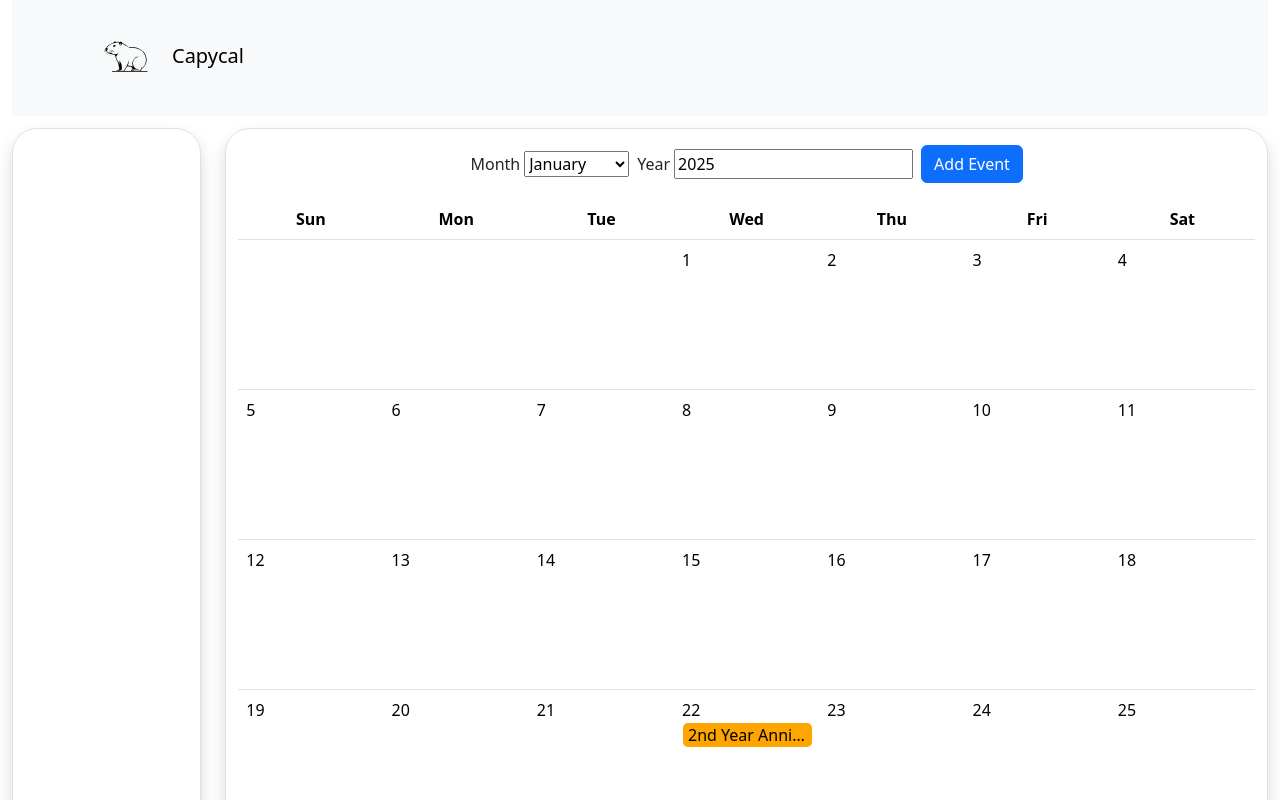
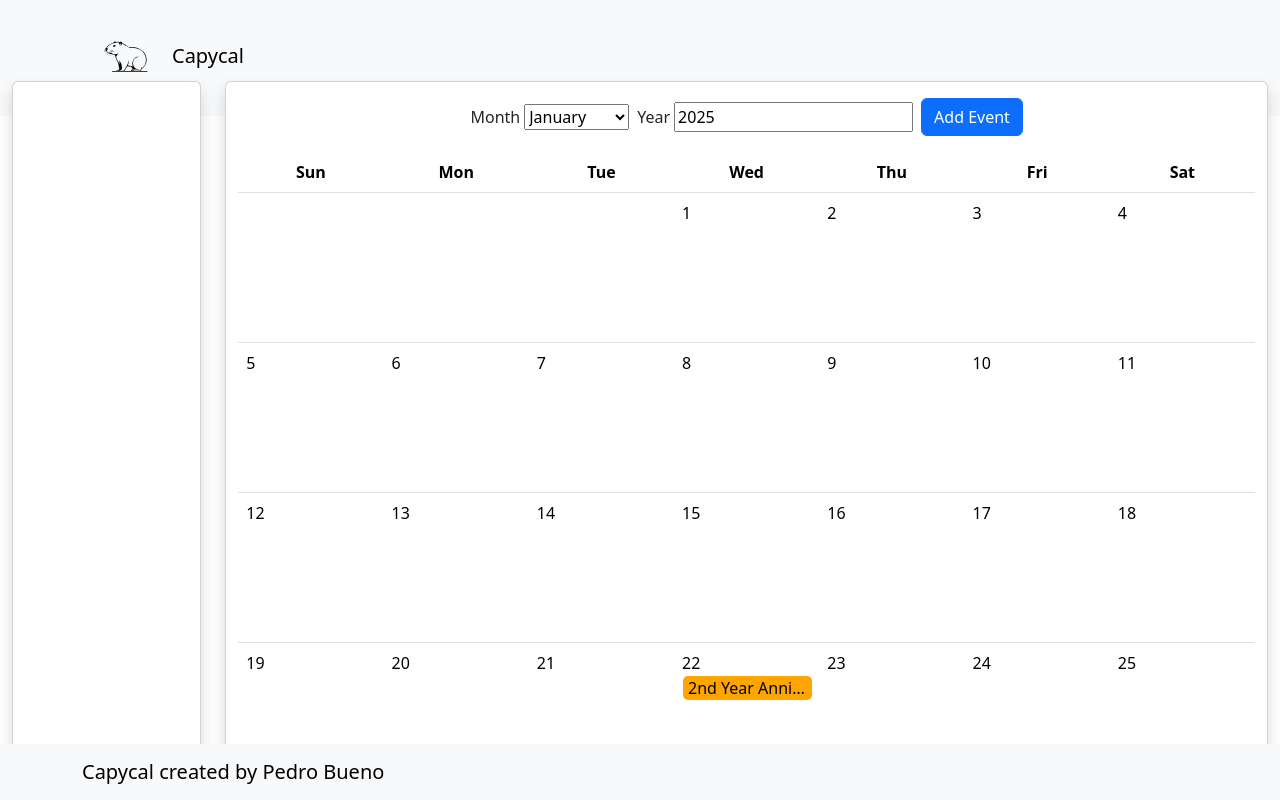
Before and after one commit to buenocap/Calendar-Breakdown, a React (Vite) app: page / in a window 1280 px wide. Shown: the top 800 px of the page. Built offline with nearby package versions, Linux system fonts and the light colour scheme.

Commit message:
Changed content layout

```diff
--- a/src/App.css
+++ b/src/App.css
@@ -1,8 +1,10 @@
 .calendar-container {
-  border-radius: 25px;
+  border: 2px solid #4285f4;
+  display: flex;
+  height: 100vh;
+  align-items: center;
 }
 
 .sidebar-container {
-  border-radius: 25px;
-  height: 98%;
+  height: 100%;
 }
--- a/src/App.jsx
+++ b/src/App.jsx
@@ -8,32 +8,34 @@ import Container from "react-bootstrap/Container";
 import Row from "react-bootstrap/Row";
 import Col from "react-bootstrap/Col";
 
+import Card from "react-bootstrap/Card";
+
 import "./App.css";
 
 function App() {
   return (
-    <Container fluid>
-      <Row>
-        <Col>
-          <MenuBar />
-        </Col>
-      </Row>
-      <Row>
-        <Col sm={2}>
-          <div className="border shadow mb-2 mt-2 sidebar-container">
-            <Sidebar />
-          </div>
-        </Col>
-        <Col sm={10}>
-          <div className="border shadow mb-2 mt-2 calendar-container">
-            <Calendar />
-          </div>
-        </Col>
-      </Row>
-      <Row>
-        <Footer />
-      </Row>
-    </Container>
+    <>
+      <MenuBar />
+      <Container
+        fluid
+        className="d-flex justify-content-center align-items-center"
+        style={{ height: "100dvh" }}
+      >
+        <Row>
+          <Col sm={2}>
+            <Card className="shadow sidebar-container">
+              <Sidebar />
+            </Card>
+          </Col>
+          <Col sm={10}>
+            <Card className="shadow">
+              <Calendar />
+            </Card>
+          </Col>
+        </Row>
+      </Container>
+      <Footer />
+    </>
   );
 }
 
```
